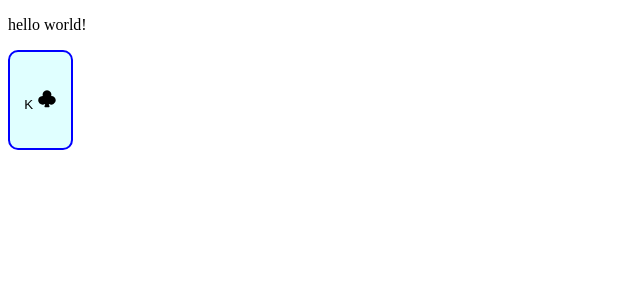
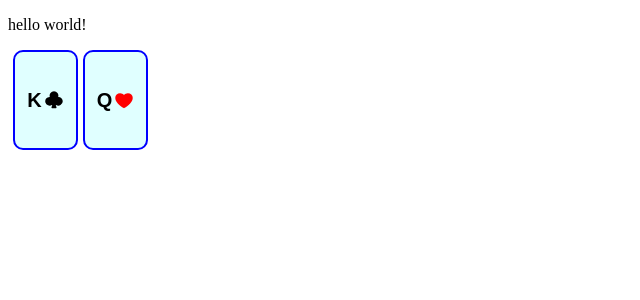
Before and after one commit to barneywhiffin/poker-goblins, a React (Vite) app: page / in a window 1280 px wide. Shown: the top 300 px of the page, without its empty margins (0-640 px from the left). Built offline with nearby package versions, Linux system fonts and the light colour scheme.

Commit message:
feat: improve card styling

```diff
--- a/src/App.tsx
+++ b/src/App.tsx
@@ -14,6 +14,7 @@ function App() {
     <>
       <p>hello world!</p>
       <Card value="K" suit="Clubs" isShown={cardShown} toggleFunction={toggleShown}/>
+      <Card value="Q" suit="Hearts" isShown={cardShown} toggleFunction={toggleShown}/>
     </>
   )
 }
--- a/src/components/card/Card.tsx
+++ b/src/components/card/Card.tsx
@@ -24,7 +24,7 @@ export default function Card(props: Card) {
     return (
         <>
             <button className="card" onClick={props.toggleFunction}>
-                {props.isShown && <span>{props.value} </span>}
+                {props.isShown && <h2>{props.value} </h2>}
                 {props.isShown && getSuitIcon(props.suit)}
             </button>
         </>
--- a/src/components/card/card.css
+++ b/src/components/card/card.css
@@ -1,7 +1,12 @@
 .card {
     width: 65px;
     height: 100px;
+    margin-left: 5px;
     border-radius: 10px;
     border: 2px solid blue;
     background: lightcyan;
+    display: inline-flex;
+    justify-content: center;
+    align-items: center;
+    gap: 2px
 }
```
